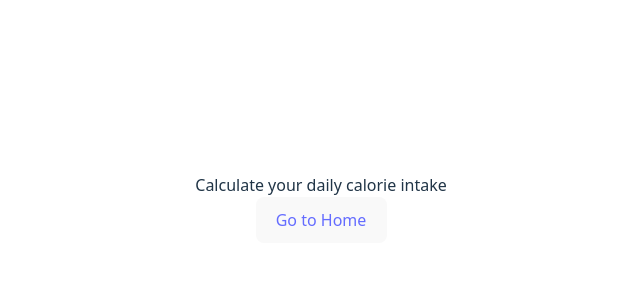
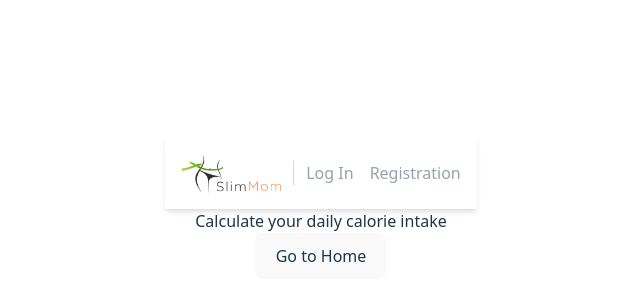
Before and after one commit to reutmihai/Health-App, a React (Vite) app: page /HEALTH-APP/calculator in a window 1280 px wide. Shown: the part 192-492 px from the top of the page, without its empty margins (319-959 px from the left). Built offline with nearby package versions, Linux system fonts and the light colour scheme.

Commit message:
adding logo and two links for navbar

```diff
--- a/src/App.tsx
+++ b/src/App.tsx
@@ -2,14 +2,17 @@ import { Route, BrowserRouter as Router, Routes } from 'react-router-dom';
 import './App.css'
 import { Home } from './pages/Home';
 import { Calculator } from './pages/Calculator';
+import SharedLayout from './pages/SharedLayout';
 
 function App() {
 
   return (
     <Router basename="/HEALTH-APP">
       <Routes>
+          <Route path='/' element={<SharedLayout />} >
           <Route path="/" element={<Home />} />
           <Route path='/calculator' element={<Calculator />} />
+          </Route>
         </Routes>
     </Router>
   );
--- a/src/components/Navbar.tsx
+++ b/src/components/Navbar.tsx
@@ -0,0 +1,35 @@
+import { Link } from 'react-router-dom';
+import { useState } from 'react';
+import logo from '/logo.webp';
+import '../index.css';
+
+const Navbar = () => {
+  const [isAuthenticated] = useState(false);
+
+  return (
+    <nav className="bg-white shadow-md p-4 flex flex-start items-center">
+      {/* LOGO */}
+      <Link to="/">
+        <img src={logo} alt="SlimMom Logo"  className="w-25 h-10"/>
+      </Link>
+      <div className="border-l border-gray-300 h-6 mx-3"></div>
+
+      {/* Butoane din Navbar */}
+      <div className="space-x-4">
+        {isAuthenticated ? (
+          <>
+            <Link to="/diary" className="text-gray-400 hover:text-gray-700">Diary</Link>
+            <Link to="/calculator" className="text-gray-400 hover:text-gray-700">Calculator</Link>
+          </>
+        ) : (
+          <>
+            <Link to="/login" className="text-gray-400 hover:text-gray-700">Log In</Link>
+            <Link to="/register" className="text-gray-400 hover:text-gray-700">Registration</Link>
+          </>
+        )}
+      </div>
+    </nav>
+  );
+};
+
+export default Navbar;
--- a/src/index.css
+++ b/src/index.css
@@ -15,13 +15,16 @@
   -moz-osx-font-smoothing: grayscale;
 }
 
+@layer component {
+  .Link {
+    text-decoration: none;
+  }
+}
+
 a {
   font-weight: 500;
-  color: #646cff;
-  text-decoration: inherit;
-}
-a:hover {
-  color: #535bf2;
+  text-decoration: none;
+
 }
 
 body {
--- /dev/null
+++ b/src/pages/SharedLayout.tsx
@@ -0,0 +1,13 @@
+import { Outlet } from "react-router-dom";
+import Navbar from "../components/Navbar";
+
+const SharedLayout: React.FC = () => {
+  return (
+    <>
+      <Navbar />
+        <Outlet />
+    </>
+  );
+};
+
+export default SharedLayout;
```
